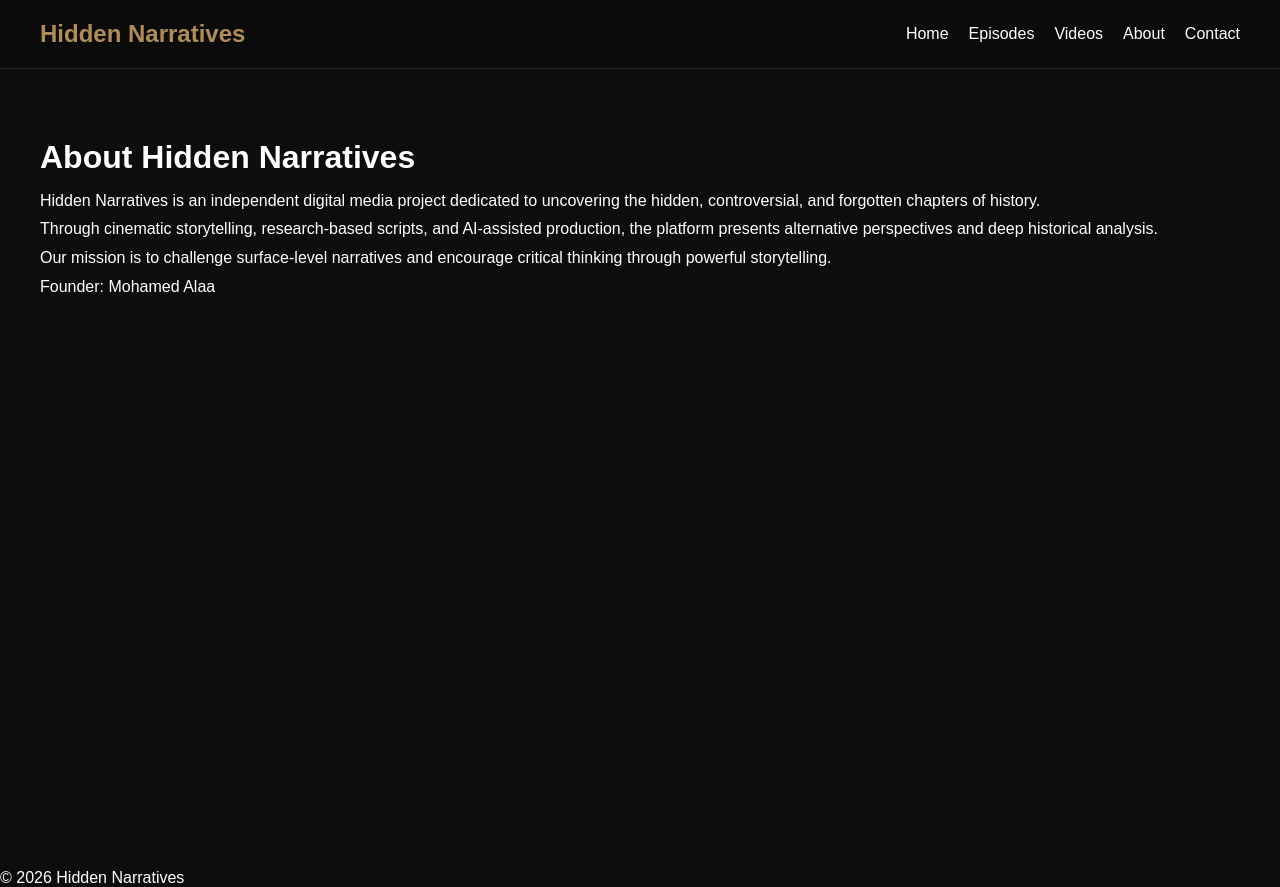
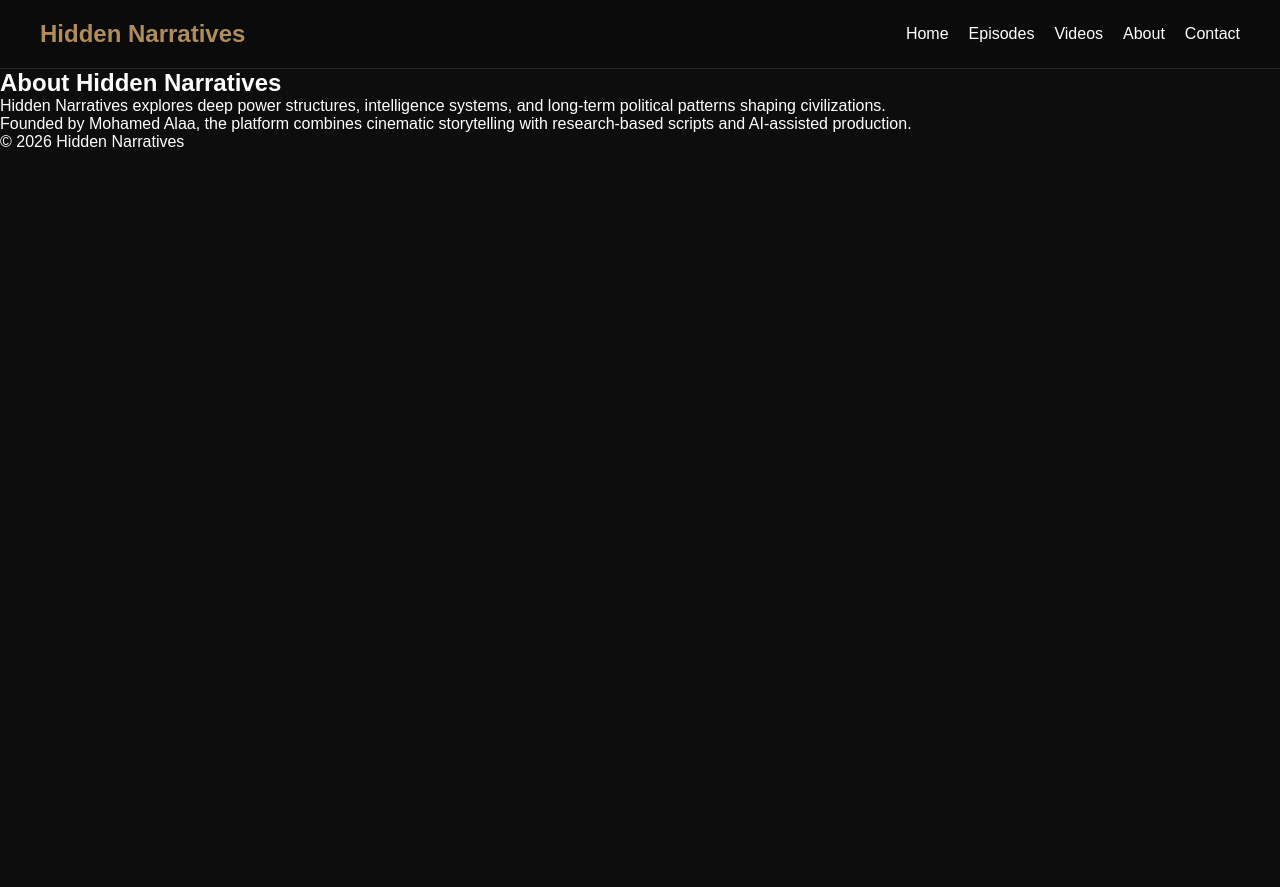
Before and after one commit to mohamedalaa7785-cpu/hidden-narratives, a Next.js app: page /about in a window 1280 px wide. After the commit the page ends 800 px from the top, so only its background shows below. Built offline with nearby package versions, Linux system fonts and the light colour scheme.

Commit message:
Update page.tsx

```diff
--- a/app/about/page.tsx
+++ b/app/about/page.tsx
@@ -1,35 +1,18 @@
-export default function About() {
+export default function AboutPage() {
   return (
-    <main style={container}>
-      <h1>About Hidden Narratives</h1>
-
-      <p>
-        Hidden Narratives is an independent digital media project dedicated to
-        uncovering the hidden, controversial, and forgotten chapters of history.
-      </p>
-
-      <p>
-        Through cinematic storytelling, research-based scripts, and AI-assisted
-        production, the platform presents alternative perspectives and deep
-        historical analysis.
-      </p>
-
-      <p>
-        Our mission is to challenge surface-level narratives and encourage
-        critical thinking through powerful storytelling.
-      </p>
-
-      <p>
-        Founder: Mohamed Alaa
-      </p>
-    </main>
+    <section className="about-full">
+      <div className="about-full-image" />
+      <div className="about-full-text">
+        <h1>About Hidden Narratives</h1>
+        <p>
+          Hidden Narratives explores deep power structures, intelligence
+          systems, and long-term political patterns shaping civilizations.
+        </p>
+        <p>
+          Founded by Mohamed Alaa, the platform combines cinematic storytelling
+          with research-based scripts and AI-assisted production.
+        </p>
+      </div>
+    </section>
   )
 }
-
-const container = {
-  padding: "60px 40px",
-  background: "#0d0d0d",
-  minHeight: "100vh",
-  color: "white",
-  lineHeight: "1.8"
-}
```
